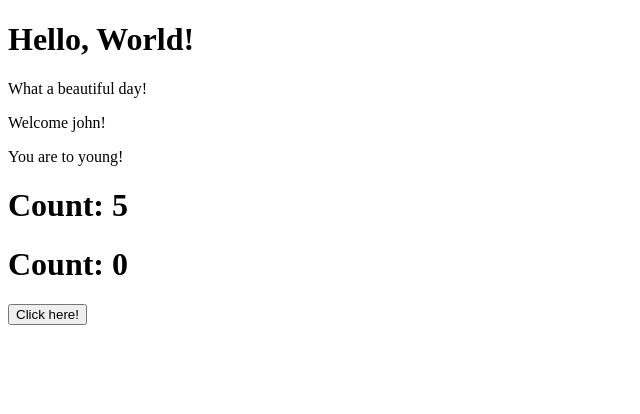
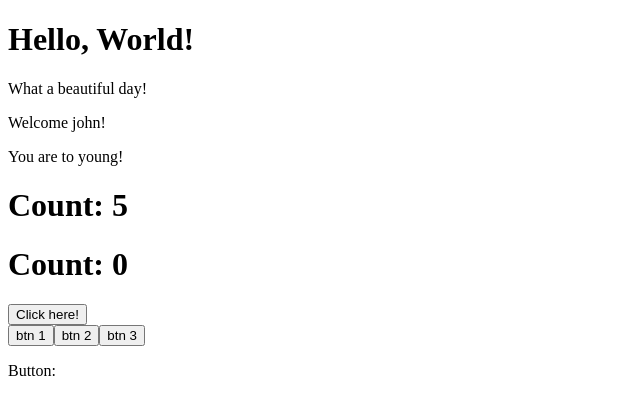
Before and after one commit to Erodot0/react-exercises, a React (Create React App) app in the folder my-app/: page / in a window 1280 px wide. Shown: the top 414 px of the page, without its empty margins (0-640 px from the left). Built offline with nearby package versions, Linux system fonts and the light colour scheme.

Commit message:
added counterTracker.js

```diff
--- /dev/null
+++ b/my-app/src/ClickTracker.js
@@ -0,0 +1,25 @@
+import React from "react";
+
+export class ClickTracker extends React.Component {
+    state = {
+        buttonPressed: ""
+    }
+    handleButtonClick = (event) => {
+        this.setState(() => {
+            return {
+                buttonPressed: event.target.textContent
+            }
+        })
+    }
+
+    render() {
+        return (
+            <>
+            <button onClick={this.handleButtonClick}>btn 1</button>
+            <button onClick={this.handleButtonClick}>btn 2</button>
+            <button onClick={this.handleButtonClick}>btn 3</button>
+            <p>Button: {this.state.buttonPressed}</p>
+            </>
+        )
+    }
+}
--- a/my-app/src/Counter.js
+++ b/my-app/src/Counter.js
@@ -1,4 +1,5 @@
 import React from "react";
+import { ClickTracker } from "./ClickTracker";
 import { ClickCounter } from "./ClickCounter";
 import { CounterDisplay } from "./CounterDisplay";
 
@@ -20,6 +21,7 @@ export class Counter extends React.Component {
         return <div>
             <CounterDisplay count={this.state.count} />
             <ClickCounter  count={this.state.count} />
+            <ClickTracker/>
         </div>
     }
 }
```
